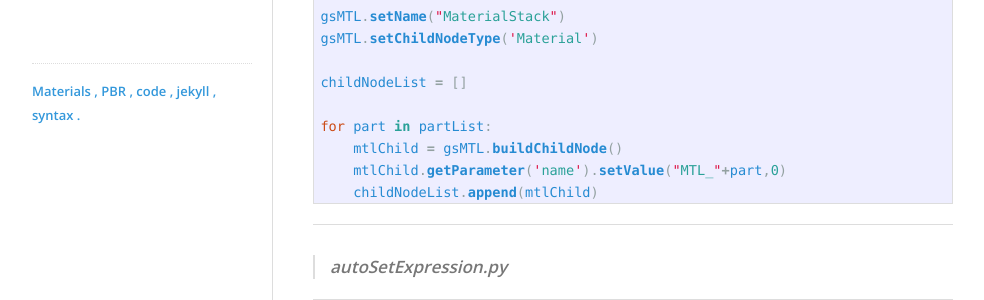
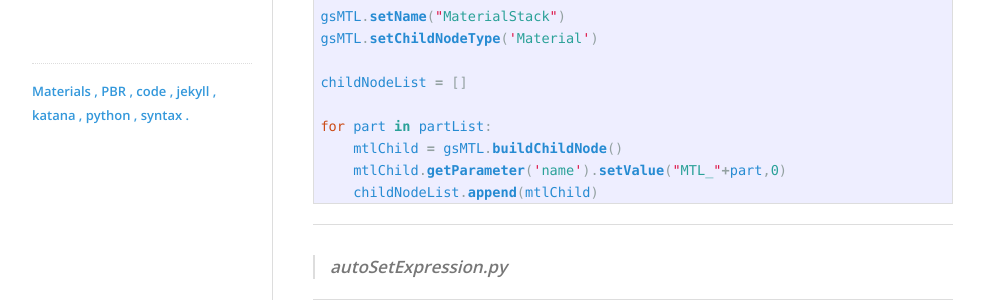
Before and after one commit to yoann01/ktmd, a Jekyll site: the page built from _posts/2017-08-23-Katana-autoMtl-python.md, in a window 1280 px wide and 1400 px high, scrolled down 308 px. Shown: the part 154-454 px from the top of the window, without its empty margins (138-1122 px from the left). Built offline with Jekyll 4.4.1, drawn with Linux system fonts in a browser that asks for light colours; nearby versions of some CDN libraries; some of the changed text lies outside the part shown.

Commit message:
Update and rename 2017-08-23-First-Post.md to 2017-08-23-Katana-autoMtl-python.md

```diff
--- a/_posts/2017-08-23-First-Post.md
+++ b/_posts/2017-08-23-Katana-autoMtl-python.md
@@ -1,7 +1,7 @@
 ---
 layout: post
 title: Sample post
-tags: [code, jekyll]
+tags: [katana, python]
 categories:
 - blog
 ---
```
